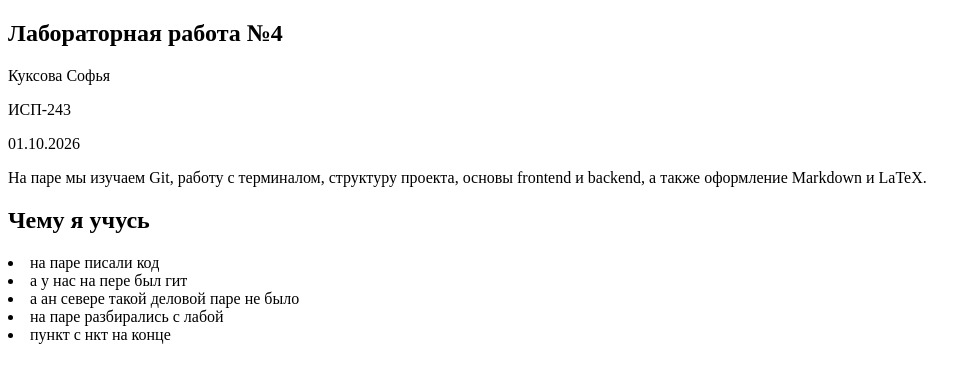
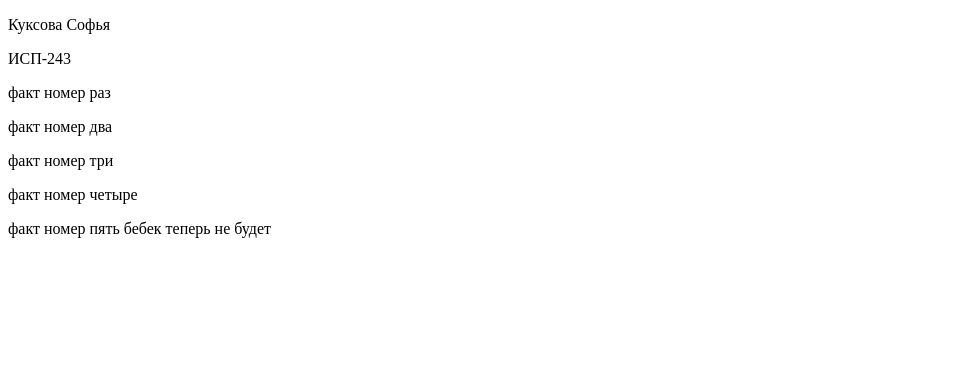
Before and after one commit to lieute049/Laba4_ISRPO_Kuksova, a plain HTML site: page client/about.html in a window 1280 px wide. Shown: the whole page, without its empty margins (0-976 px from the left). Drawn offline with Linux system fonts and the light colour scheme.

Commit message:
Commit 5

```diff
--- a/client/about.html
+++ b/client/about.html
@@ -1,18 +1,14 @@
 <!DOCTYPE html>
 <html lang="ru">
-<head>
-  <meta charset="UTF-8">
-  <h2>Лабораторная работа №4</h2>
-  <p>Куксова Софья</p>
-  <p>ИСП-243</p>
-  <p>01.10.2026</p>
-
-  <p>На паре мы изучаем Git, работу с терминалом, структуру проекта, основы frontend и backend, а также оформление Markdown и LaTeX.</p>
-
-  <h2>Чему я учусь</h2>
-    <li>на паре писали код</li>
-    <li>а у нас на пере был гит</li>
-    <li>а ан севере такой деловой паре не было</li>
-    <li>на паре разбирались с лабой</li>
-    <li>пункт с нкт на конце</li>
+    <head>
+        <meta charset="UTF-8">
+        <title>обо мне</title>
+        <p>Куксова Софья</p>
+        <p>ИСП-243</p>
+        <p>факт номер раз</p>
+        <p>факт номер два</p>
+        <p>факт номер три</p>
+        <p>факт номер четыре</p>
+        <p>факт номер пять бебек теперь не будет</p>
+    </head>
 </html>
```
